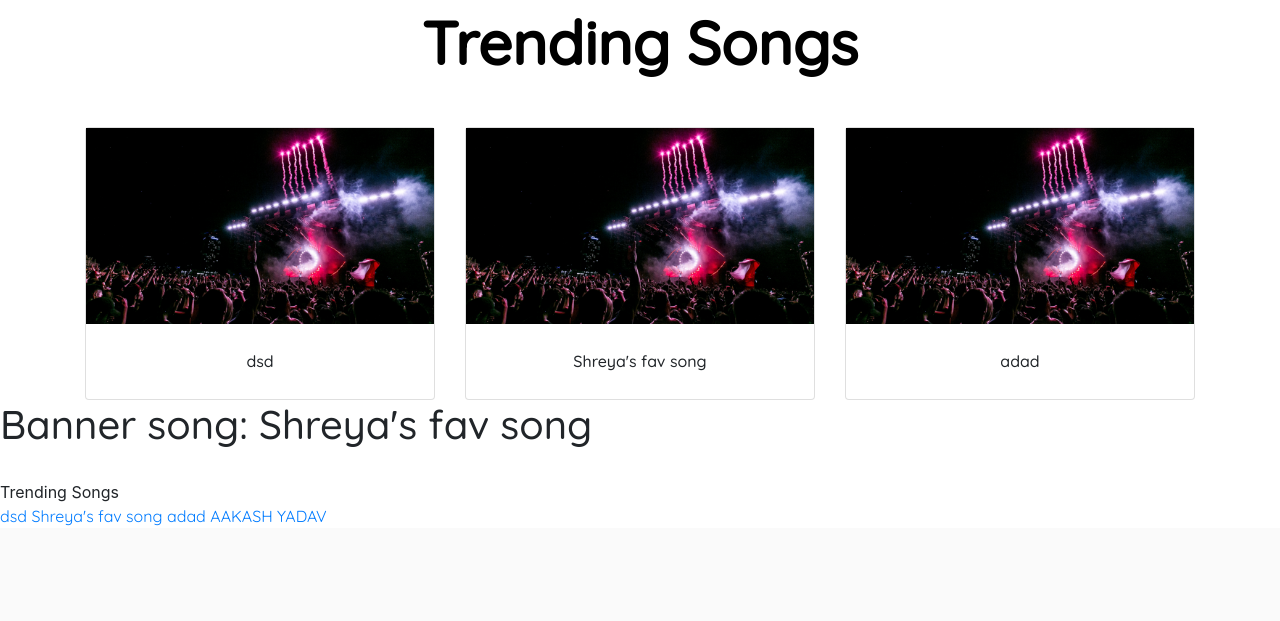
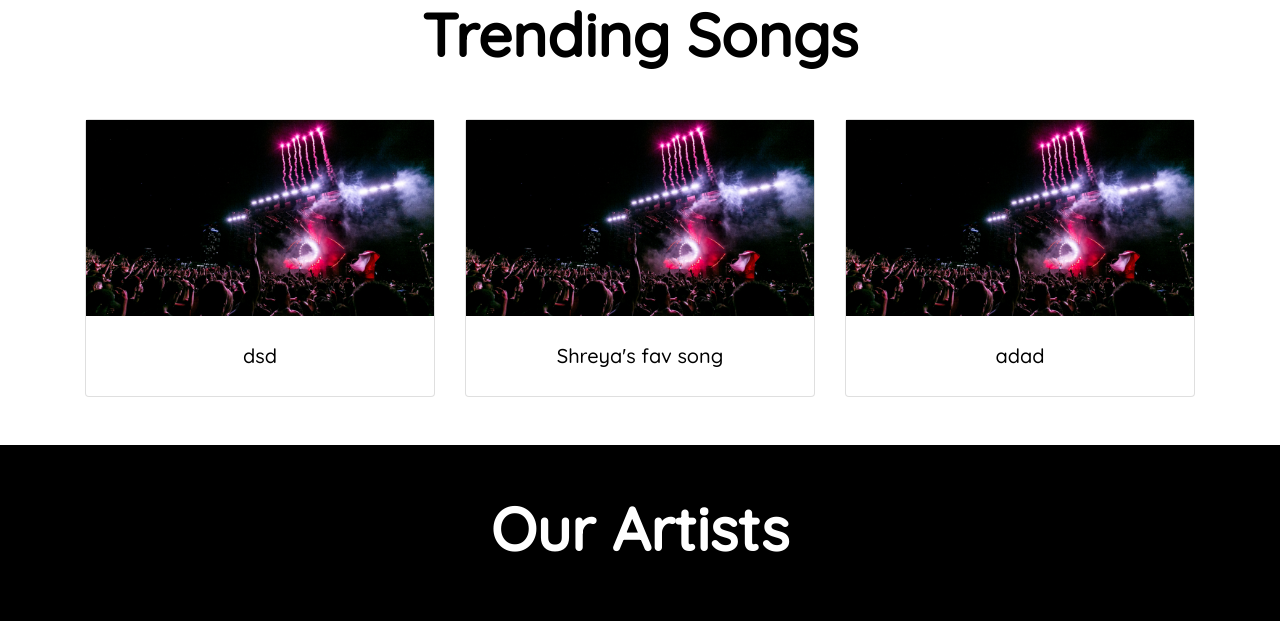
Before and after one commit to AakashCode12/python-mini-project-ssa-, a Django app: page / in a window 1280 px wide. Shown: the part 890-1511 px from the top of the page. Before the commit the page ends 1416 px from the top, so only its background shows below. Run offline with Django 3.2, Linux system fonts and the light colour scheme; data comes from the database, SQL or seed files in the repository; some libraries are stand-ins or nearby versions.

Commit message:
Artsists done

```diff
--- a/cms/templates/index.html
+++ b/cms/templates/index.html
@@ -25,7 +25,7 @@ Home page
                     <h4 class="mt-2" style="color:white;">The Best music for you.</h4>
                     <a href="https://drive.google.com/file/d/1s0fR01gzzSZWUYPv0AUNO_x1s8xRQ6Es/view?usp=sharing"
                         target="_blank">
-                        <button class="mt-5" id="commonbuttons"><b>Listen Here</b></button></a>
+                        <button class="mt-3" id="commonbuttons"><b>Listen Here</b></button></a>
                 </div>
             </div>
         </div>
@@ -35,44 +35,59 @@ Home page
 <!--todo waves starts here-->
 <div class="outer_box_for_waves">
     <section id="wavesbelownavbar">
-        <img src="https://res.cloudinary.com/dnv3ztqf1/image/upload/v1605866350/Images%20for%20UNSCRIPT%20ROOKIE/logos/upperwave_dizfuw.svg"
+        <img id="waveanimate"
+            src="https://res.cloudinary.com/dnv3ztqf1/image/upload/v1605866350/Images%20for%20UNSCRIPT%20ROOKIE/logos/upperwave_dizfuw.svg"
             alt="bottom waves" />
     </section>
 </div>
 <!--todo waves ends here-->
 <!--todo Trending songs starts here-->
-<div class="container">
+<div class="container mb-5">
     <div class="title">
-        <h1 class="title-main text-center my-2 mb-5" style="color:black;"><b>Trending Songs</b></h1>
+        <h1 class="title-main text-center mb-5" style="color:black;"><b>Trending Songs</b></h1>
     </div>
     <div class="toptrend">
         <div class="row">
             {% for song in top_three_songs %}
             <div class="col-md-4">
-                <div class="card hover-shadow">
-                    <img src="{% static 'img/placeholder.jpg' %}" width="100%" alt="placeholder image for album">
-                    <div class="card-body">
-                        <h6 class="m-2 text-center">{{song.name}}</h6>
+                <a href="/songsPlay/{{song.pk}}" style="text-decoration: none; color: black;">
+                    <div class="card hover-shadow">
+                        <img src="{% static 'img/placeholder.jpg' %}" width="100%" alt="placeholder image for album">
+                        <div class="card-body">
+                            <h5 class="m-2 text-center remove-underline">{{song.name}}</h5>
+                        </div>
                     </div>
-                </div>
+                </a>
             </div>
             {% endfor%}
         </div>
     </div>
 </div>
-
 <!--todo Trending songs Ends here-->
 
+<!--todo Artists starts here-->
+<div class="background-black" style="background-color: black;">
+    <div class="container">
+        <div class="title"><br><br>
+            <h1 class="title-main text-center" style="color:white;"><b>Our Artists</b></h1>
+            <br><br>
+        </div>
+        <div class="row">
+            {% for artist in front_page_artists %}
+            <div class="col-md-3 my-3 text-center">
+                <div class="top">
+                    <img src="{% static 'svg/artists.svg' %}" alt="artists">
+                </div>
+                <div class="bottom">
+                    <h5 class="text-center my-4" style="color:white;"><b>{{artist.name}}</b></h5>
+                </div>
+            </div>
+            {% endfor %}
+        </div>
+    </div>
+</div>
+<!--todo Artists ends here-->
 
-
-
-<h1>Banner song: {{song_banner.name}}</h1>
-<br>
-Trending Songs
-<br>
-{% for song in all_songs %}
-<a href="/songsPlay/{{song.pk}}">{{song.name}}</a>
-{% endfor %}
 {% endblock %}
 
 {% block jsLinks %}
```
